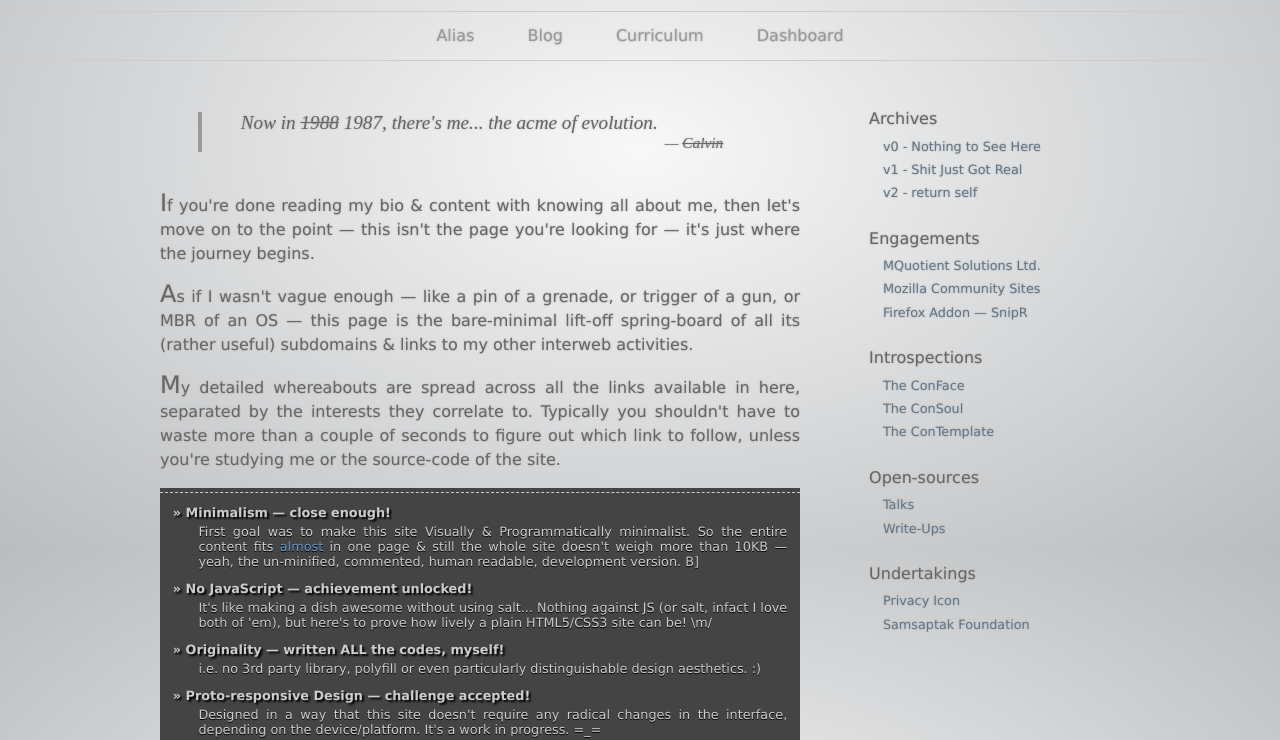
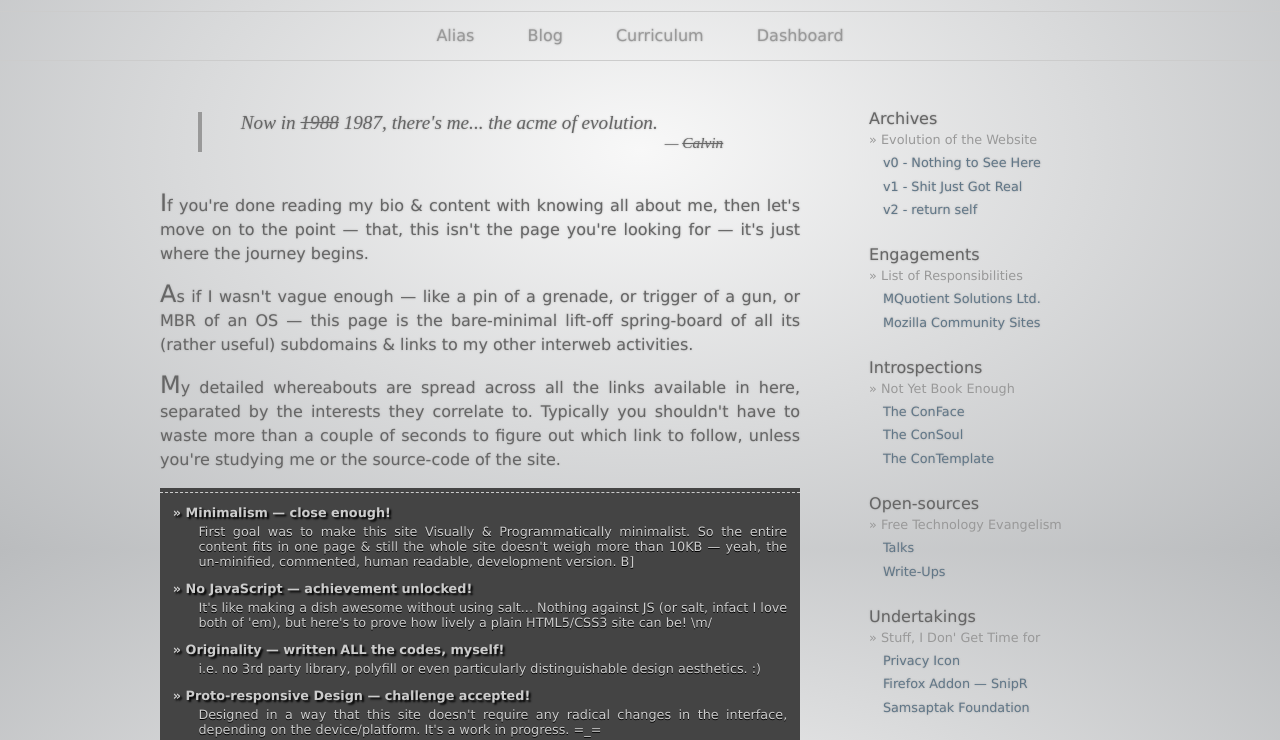
Before and after one commit to Deblopper/2, a plain HTML site: page index.html in a window 1280 px wide. Shown: the part 250-990 px from the top of the page. Drawn offline with Linux system fonts and the light colour scheme; a web font is replaced by a local one.

Commit message:
Descriptions added to the Portals

```diff
--- a/index.html
+++ b/index.html
@@ -44,13 +44,13 @@
 				Now in <s>1988</s> 1987, there's me... the acme of evolution.
 				<div class="orator">&mdash; <s>Calvin</s></div>
 			</blockquote>
-			<p>If you're done reading my bio &amp; content with knowing all about me, then let's move on to the point &mdash; this isn't the page you're looking for &mdash; it's just where the journey begins.</p>
+			<p>If you're done reading my bio &amp; content with knowing all about me, then let's move on to the point &mdash; that, this isn't the page you're looking for &mdash; it's just where the journey begins.</p>
 			<p>As if I wasn't vague enough &mdash; like a pin of a grenade, or trigger of a gun, or MBR of an OS &mdash; this page is the bare-minimal lift-off spring-board of all its (rather useful) subdomains &amp; links to my other interweb activities.</p>
 			<p>My detailed whereabouts are spread across all the links available in here, separated by the interests they correlate to. Typically you shouldn't have to waste more than a couple of seconds to figure out which link to follow, unless you're studying me or the source-code of the site.</p>
 			<div id="bragging">
 				<dl>
 					<dt>Minimalism &mdash; close enough!</dt>
-					<dd>First goal was to make this site Visually &amp; Programmatically minimalist. So the entire content fits <a href="404.html" title="Let's not forget the 404-page!">almost</a> in one page &amp; still the whole site doesn't weigh more than 10KB &mdash; yeah, the un-minified, commented, human readable, development version. B]</dd>
+					<dd>First goal was to make this site Visually &amp; Programmatically minimalist. So the entire content fits in one page &amp; still the whole site doesn't weigh more than 10KB &mdash; yeah, the un-minified, commented, human readable, development version. B]</dd>
 					<dt>No JavaScript &mdash; achievement unlocked!</dt>
 					<dd>It's like making a dish awesome without using salt... Nothing against JS (or salt, infact I love both of 'em), but here's to prove how lively a plain HTML5/CSS3 site can be! \m/</dd>
 					<dt>Originality &mdash; written ALL the codes, myself!</dt>
@@ -63,6 +63,7 @@
 		<aside>
 			<div class="portal">
 				Archives
+				<div class="description">Evolution of the Website</div>
 				<a href="http://archive.soumyadeb.net/0" title="From 2010-12-25 to 2011-05-15" target="_blank">
 					v0 - Nothing to See Here
 				</a>
@@ -75,18 +76,17 @@
 			</div>
 			<div class="portal">
 				Engagements
+				<div class="description">List of Responsibilities</div>
 				<a href="http://mquotient.net" title="Frontend Developer" target="_blank">
 					MQuotient Solutions Ltd.
 				</a>
 				<a href="https://wiki.mozilla.org/MCS:About" title="MCS: Project Lead" target="_blank">
 					Mozilla Community Sites
 				</a>
-				<a href="http://debloper.github.com/SnipR" title="Backtrack webserver locations" target="_blank">
-					Firefox Addon &mdash; SnipR
-				</a>
 			</div>
 			<div class="portal">
 				Introspections
+				<div class="description">Not Yet Book Enough</div>
 				<a href="http://deblopper.wordpress.com" title="The Cock and Bull Stories" target="_blank">
 					The ConFace
 				</a>
@@ -99,6 +99,7 @@
 			</div>
 			<div class="portal">
 				Open-sources
+				<div class="description">Free Technology Evangelism</div>
 				<a href="http://debloper.github.com/talks" title="Presentation & Workshop Slides" target="_blank">
 					Talks
 				</a>
@@ -108,8 +109,12 @@
 			</div>
 			<div class="portal">
 				Undertakings
+				<div class="description">Stuff, I Don' Get Time for</div>
 				<a href="http://debloper.blogspot.com/p/privacy-icon.html" title="Privacy Icon Proposal" target="_blank">
 					Privacy Icon
+				</a>
+				<a href="http://debloper.github.com/SnipR" title="Backtrack webserver locations" target="_blank">
+					Firefox Addon &mdash; SnipR
 				</a>
 				<a href="http://www.samsaptak.org" title="Multimedea Liberation Organization" target="_blank">
 					Samsaptak Foundation
--- a/style.css
+++ b/style.css
@@ -118,6 +118,11 @@ section#content aside .portal {
 section#content aside .portal:hover {
 	color: #333;
 }
+section#content aside .portal .description {
+	color: #999;
+	font-size: 0.8em;
+	text-shadow: none;
+}
 section#content aside .portal a {
 	color: #617788;
 	font-size: 0.8em;
@@ -180,6 +185,9 @@ section#content aside {
 section#content aside .portal {
 	margin: 1em auto 1.5em;
 }
+section#content aside .portal .description {
+	margin: 4px 0;
+}
 section#content aside .portal a {
 	padding: 0.25em 1em;
 	border-radius: 4px;
@@ -217,7 +225,9 @@ section#content aside .portal a {
 
 /* 6. Miscellaneous */
 header { cursor: default; }
-dl dt:before { content: "» "; }
+dl dt:before, .portal .description:before {
+	content: "» ";
+}
 footer #copyleft div {
 	display: inline-block;
 	transform: scaleX(-1);
```
